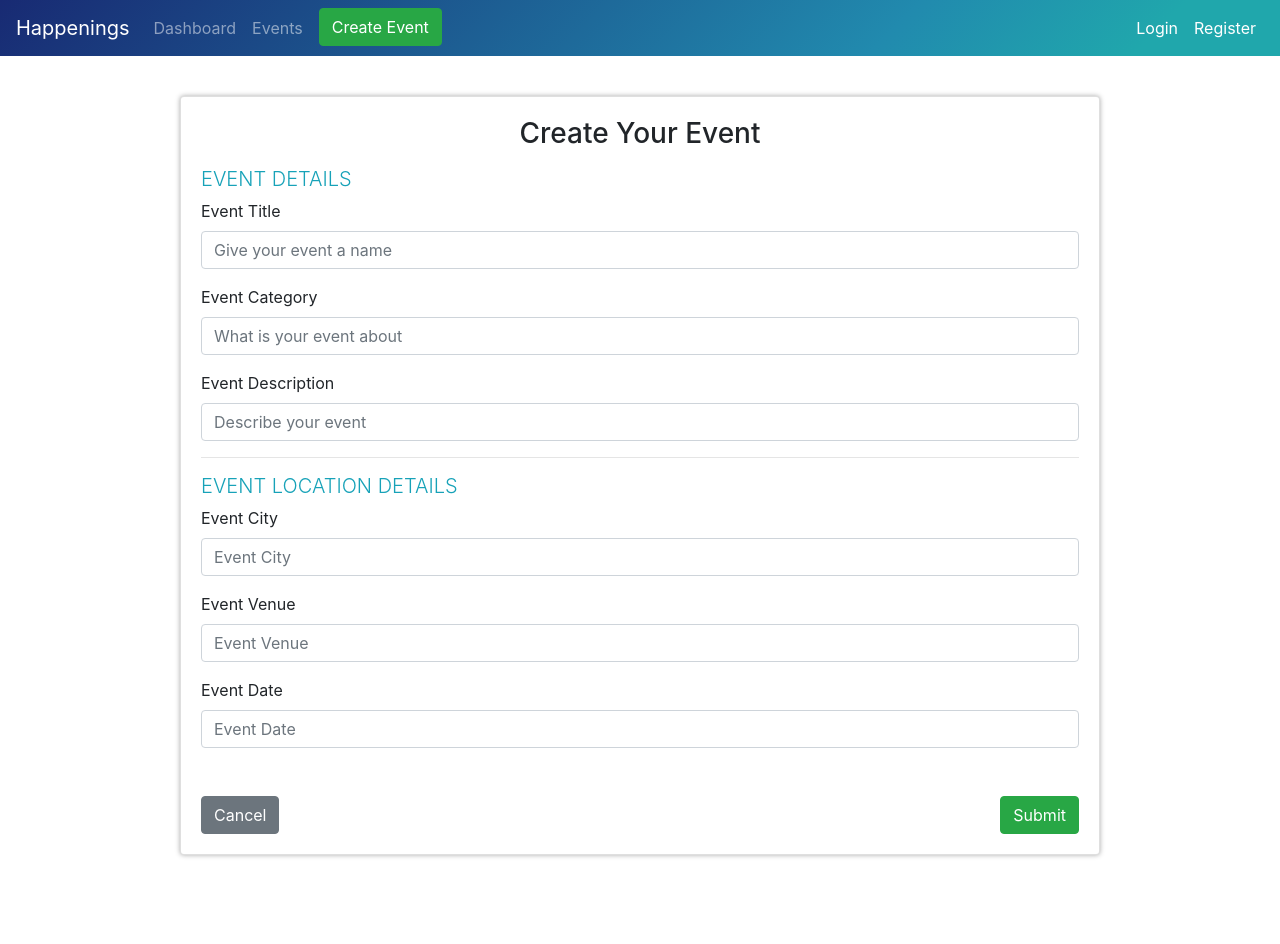
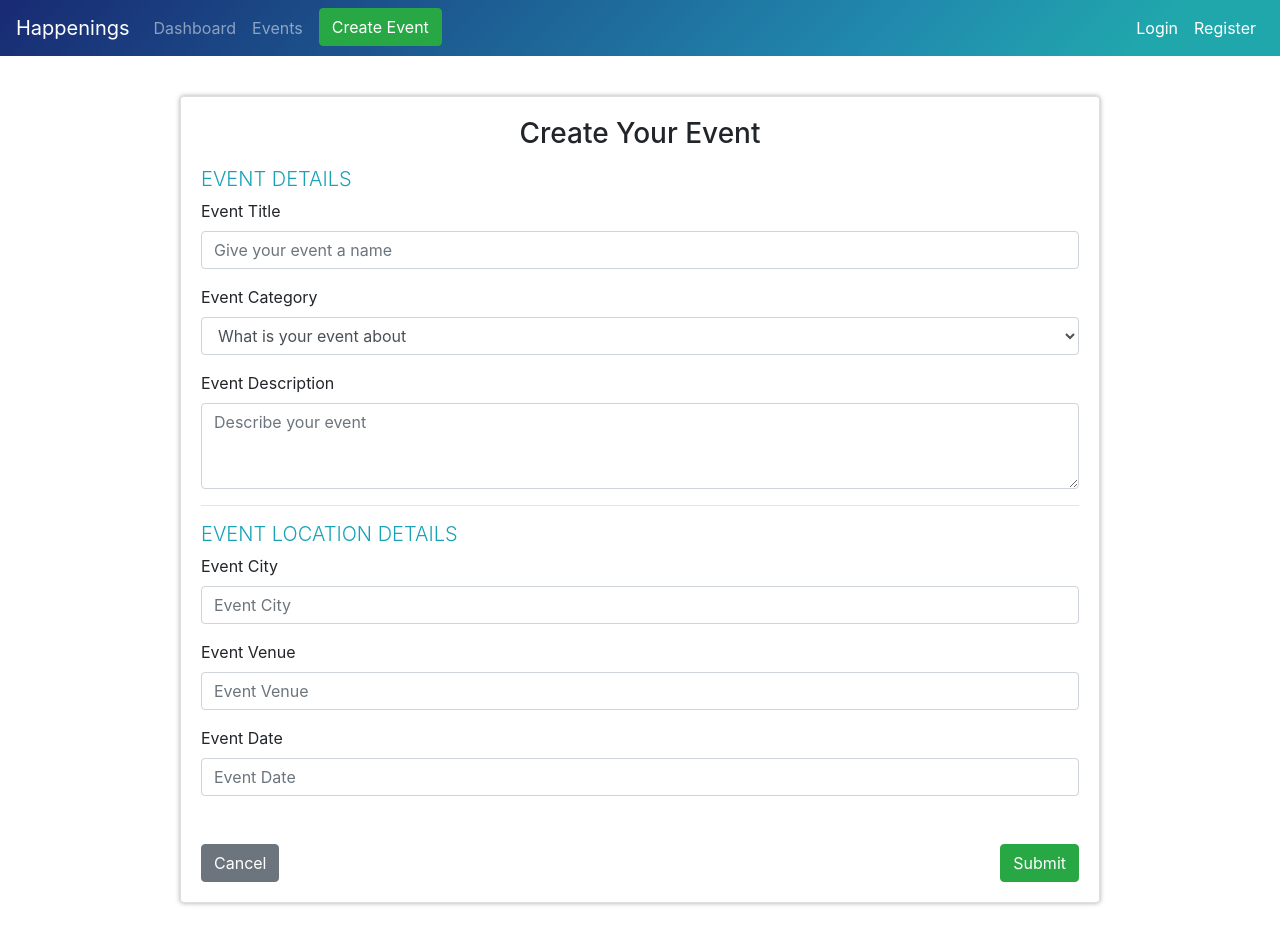
Before and after one commit to bekaarcoder/events-app, a React (Create React App) app: page /manage/1 in a window 1280 px wide. Shown: the top 944 px of the page. Before the commit the page ends 903 px from the top, so only its background shows below. Built offline with nearby package versions, Linux system fonts and the light colour scheme.

Commit message:
created reusable select input

```diff
--- /dev/null
+++ b/src/app/common/form/SelectInput.jsx
@@ -0,0 +1,29 @@
+import React from "react";
+
+const SelectInput = ({
+  input,
+  placeholder,
+  options,
+  label,
+  meta: { touched, error }
+}) => {
+  return (
+    <div className="form-group">
+      <label>{label}</label>
+      <select
+        {...input}
+        className={"form-control " + (touched && error && "is-invalid")}
+      >
+        <option value="">{placeholder}</option>
+        {options.map(option => (
+          <option key={option.key} value={option.value}>
+            {option.text}
+          </option>
+        ))}
+      </select>
+      <div className="invalid-feedback">{touched && error}</div>
+    </div>
+  );
+};
+
+export default SelectInput;
--- /dev/null
+++ b/src/app/common/form/TextArea.jsx
@@ -0,0 +1,24 @@
+import React from "react";
+
+const TextArea = ({
+  input,
+  placeholder,
+  label,
+  rows,
+  meta: { error, touched }
+}) => {
+  return (
+    <div className="form-group">
+      <label>{label}</label>
+      <textarea
+        {...input}
+        className={"form-control " + (touched && error && "is-invalid")}
+        placeholder={placeholder}
+        rows={rows}
+      />
+      <div className="invalid-feedback">{touched && error}</div>
+    </div>
+  );
+};
+
+export default TextArea;
--- a/src/components/event/EventForm.jsx
+++ b/src/components/event/EventForm.jsx
@@ -4,6 +4,16 @@ import { reduxForm, Field } from "redux-form";
 import cuid from "cuid";
 import { createEvent, updateEvent } from "../../app/actions/eventActions";
 import TextInput from "../../app/common/form/TextInput";
+import TextArea from "../../app/common/form/TextArea";
+import SelectInput from "../../app/common/form/SelectInput";
+
+const category = [
+  { key: "drinks", text: "Drinks", value: "drinks" },
+  { key: "culture", text: "Culture", value: "culture" },
+  { key: "food", text: "Food", value: "food" },
+  { key: "music", text: "Music", value: "music" },
+  { key: "travel", text: "Travel", value: "travel" }
+];
 
 class EventForm extends Component {
   /*   componentDidMount() {
@@ -66,14 +76,16 @@ class EventForm extends Component {
                     label="Event Category"
                     type="text"
                     placeholder="What is your event about"
-                    component={TextInput}
+                    options={category}
+                    component={SelectInput}
                   />
                   <Field
                     name="description"
                     label="Event Description"
                     type="text"
                     placeholder="Describe your event"
-                    component={TextInput}
+                    rows="3"
+                    component={TextArea}
                   />
                   <hr />
                   <h2 className="lead text-info">EVENT LOCATION DETAILS</h2>
```
